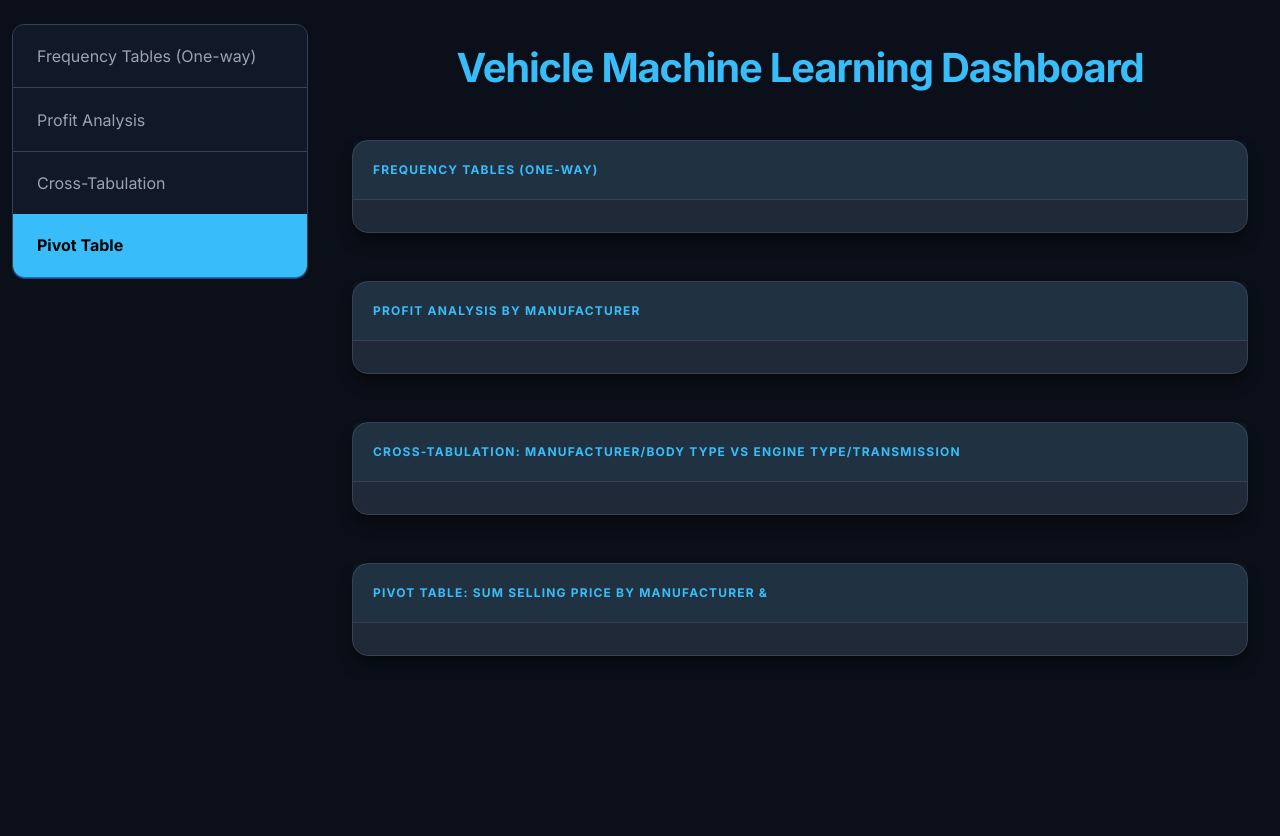
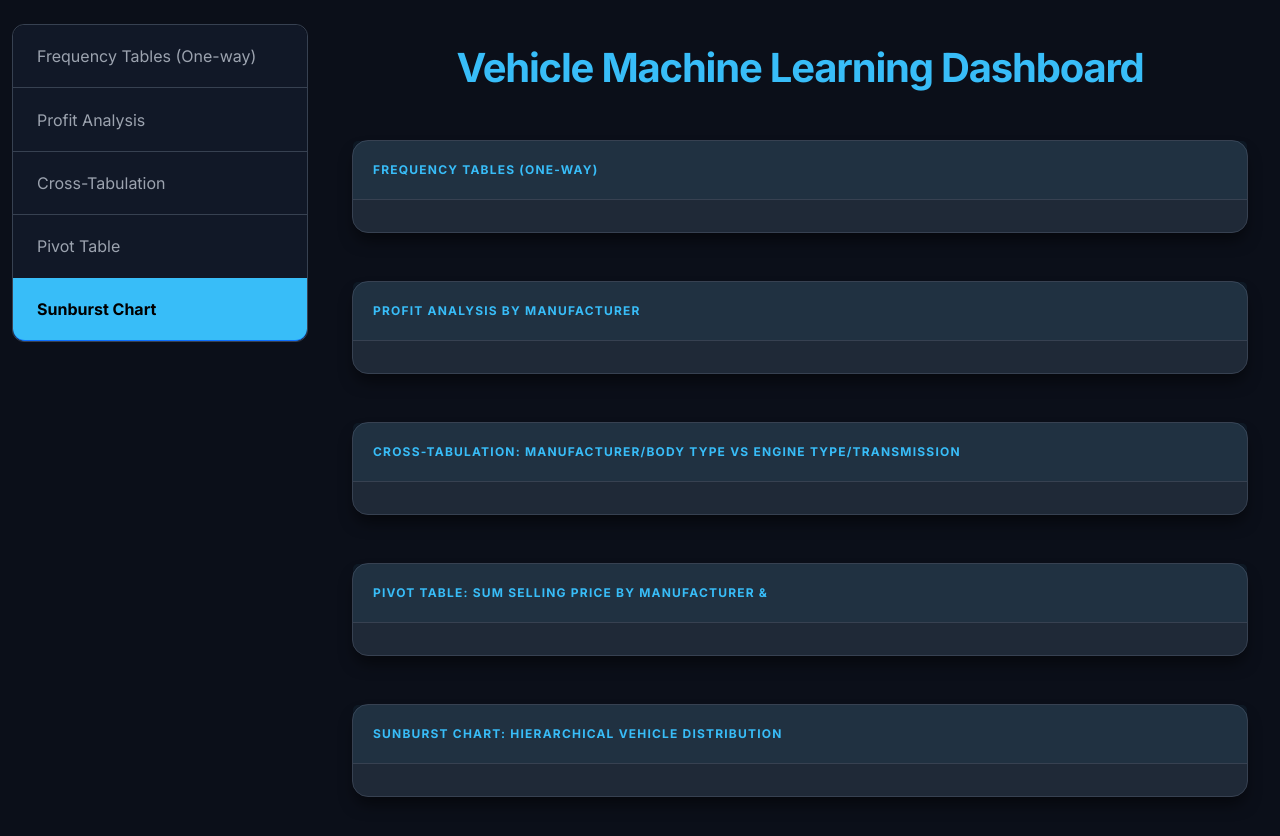
Before and after one commit to KOlivier2119/eda-ml-preprocessing, a Django app: template vehicle_ml_dashboard/vehicles/templates/vehicles/index.html in a window 1280 px wide. Shown: the top 836 px of the page. Run offline with Django 5.2, Linux system fonts and the light colour scheme; the template is opened without the code that fills it, so the values that code supplies are empty.

Commit message:
feat: add sunburst chart

```diff
--- a/vehicle_ml_dashboard/vehicles/templates/vehicles/index.html
+++ b/vehicle_ml_dashboard/vehicles/templates/vehicles/index.html
@@ -155,6 +155,8 @@
           </a>
           <a class="list-group-item list-group-item-action" href="#pivot-table">Pivot Table
           </a>
+          <a class="list-group-item list-group-item-action" href="#sunburst-chart">Sunburst Chart
+          </a>
         </div>
       </div>
 
@@ -211,6 +213,15 @@
             </div>
           </div>
 
+          <div id="sunburst-chart" class="card mb-5">
+            <div class="card-header">
+              Sunburst Chart: Hierarchical Vehicle Distribution
+            </div>
+            <div class="card-body">
+              {{ sunburst_chart|safe }}
+            </div>
+          </div>
+
           <!-- Additional spacing to allow scrollspy to trigger -->
           <div style="height: 400px;"></div>
         </div>
--- a/vehicle_ml_dashboard/vehicles/views.py
+++ b/vehicle_ml_dashboard/vehicles/views.py
@@ -1,6 +1,6 @@
 import pandas as pd
 from django.shortcuts import render
-from .dashboard import frequency_table, profit_table, crosstab, pivot_table
+from .dashboard import frequency_table, profit_table, crosstab, pivot_table, visualizing_sales_with_sunburst
 
 def dashboard_view(request):
     """Main dashboard view that loads vehicle data and renders charts."""
@@ -12,4 +12,5 @@ def dashboard_view(request):
         "profit_table": profit_table(df),
         "crosstab": crosstab(df),
         "pivot_table": pivot_table(df),
+        "sunburst_chart": visualizing_sales_with_sunburst(df),
     })
```
Also changed, not shown: vehicle_ml_dashboard/vehicles/dashboard.py (+8 -2 lines).
